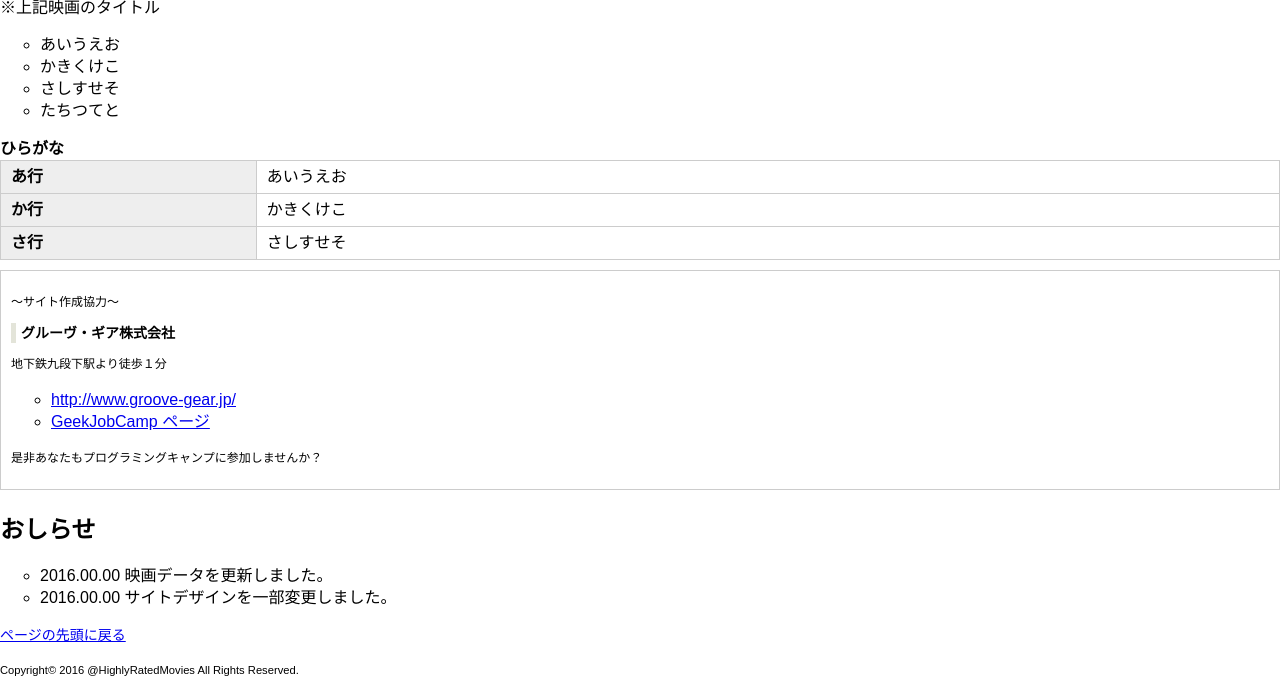
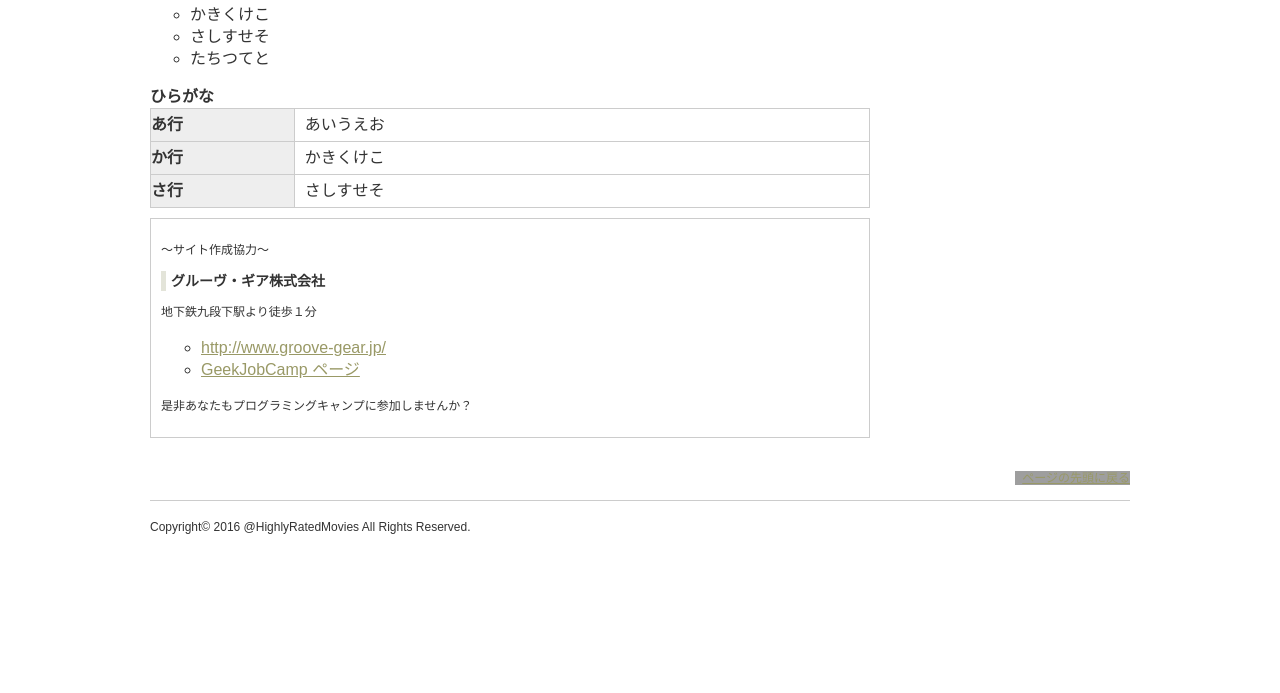
Before and after one commit to Taka-Haru/Highly-rated-movies, a PHP site: page /develop/app/index.php in a window 1280 px wide. Shown: the part 767-1460 px from the top of the page. After the commit the page ends 1301 px from the top, so only its background shows below. Run offline with PHP 8.4, Linux system fonts and the light colour scheme; grey boxes are pictures that could not be loaded.

Commit message:
6章まで完了

```diff
--- a/common/css/style.css
+++ b/common/css/style.css
@@ -1,79 +1,242 @@
-p{
+body{
+  color: #333333;
+}
+
+/*リンク*/
+a{color:#999966;}
+a:hover{color: #996600;}
+/*a:visited{color: #666666;}*/
+
+/*ページの先頭に戻る処理*/
+.pagetop{
+  font-size: 12px;
+  text-align: right;
+  margin-top: 30px;
+}
+
+.pagetop a{
+  background-image: url("../../image/ico_pagetop.png");
+  background-repeat: no-repeat;
+  background-position: 0 60%;
+  padding-left: 7px;
+}
+
+
+/*ページ*/
+#page{
+  width:980px;
+  margin: 0 auto;
+}
+
+/*ページヘッダー*/
+#pageHead #siteTitle{
+  font-size: 30px;
+  line-height: 1.2;
+  margin-bottom: 0;
+  font-family:cursive;
+}
+
+#pageHead #catchcopy{
+  font-size: 14px;
+  line-height: 1.5;
+  margin-top: 3px;
+  padding:0 20px;
+  font-family:cursive;
+}
+
+/*グローバルナビ*/
+#pageHead .globalNavi{
+  border: solid #CCCCCC;
+  border-width: 1px 0;
+  padding: 10px 0;
+}
+
+#pageHead .globalNavi ul{
+  margin: 0;
+  padding: 0;
+}
+
+#pageHead .globalNavi ul:after{
+  content: "";
+  clear:both;
+  display: block;
+}
+
+
+#pageHead .globalNavi ul li{
+  list-style: none;
+  width:245px;
+  float: left;
+  border-left: solid 1px #CCCCCC;
+  padding: 0 10px;
+  box-sizing: border-box;
+  text-align: center;
   font-size: 14px;
   line-height: 1.429;
 }
 
+#pageHead .globalNavi ul li:first-child{
+  border-left: none;
+}
+
+#pageHead .globalNavi ul li a{
+  color:inherit;
+  text-decoration: none;
+  display: block;
+  padding: 5px 0;
+}
+
+#pageHead .globalNavi ul li a:hover,
+#pageHead .globalNavi ul li.current a{
+  background-color: #F2F2E5;
+}
+
+#pageHead .globalNavi ul li a:hover{
+  background-color: #F2F2E5;
+}
+
+/*ページフッター*/
+#pageFoot{
+  border-top: solid 1px #CCCCCC;
+  margin-top: 15px;
+}
+
+
+#pageFoot #copyright small{
+  font-size: 12px;
+  line-height: 1.5;
+}
+
+/*ページボディ全体*/
+#pageBody{
+  margin-top: 30px;
+  /*background-color: #FFCC66;
+  border: solid 10px #FF0000;*/
+}
+
+#pageBody:after{
+  content:"";
+  clear:both;
+  display: block;
+}
+
+/*ページボディメイン*/
+#pageBodyMain{
+  width: 720px;
+  float: left;
+  /*background-color: #66CCFF;*/
+}
+
+/*ページボディサブ*/
+#pageBodySub{
+  width: 220px;
+  float: right;
+  /*background-color: #99FF66;*/
+}
+
+/*-----------------サブカラムの装飾-------------------*/
+/*サブカラムの見出し*/
+#pageBodySub h2{
+  font-size: 16px;
+  line-height: 1.375;
+  padding: 5px;
+  margin-top:0;
+  border-bottom: solid 1px #CCCCCC;
+
+}
+/*おしらせ内容*/
+#pageBodySub .newList ul{
+  list-style: none;
+  padding: 0;
+}
+
+#pageBodySub .newList ul li{
+  font-size: 12px;
+  line-height: 1.5;
+  margin:10px 5px;
+}
+
+#pageBodySub .newList ul li time{
+  font-weight: bold;
+  display: block;
+}
+
+/*-----------------メインカラムの装飾-------------------*/
+
+#pageBodyMain p{
+  font-size: 12px;
+  line-height: 1.429;
+}
+
 /*リスト*/
-ul li{
+#pageBodyMain ul li{
   font-size: 16px;
   list-style-type: circle;
   line-height: 1.375;
 }
 
 /*表*/
-table{
+#pageBodyMain table{
     font-size: 16px;
     line-height: 1.375;
     border: 1px solid #CCCCCC;
     width: 100%;
 }
 
-table th,
-table td{
+#pageBodyMaintable th,
+#pageBodyMain table td{
     border: 1px solid #CCCCCC;
     padding: 5px 10px;
     width: 80%;
 }
 
-table th{
+#pageBodyMain table th{
   background-color: #EEEEEE;
   text-align:left;
   width:20%
 }
 
-table caption{
+#pageBodyMain table caption{
   text-align: left;
   font-weight: bold;
 }
 
 
 /*見出し*/
-.pageTitle{
+#pageBodyMain .pageTitle{
   font-size: 26px;
   background-color: #F2F2E5;
   padding:5px 15px;
-  font-family:cursive;
   line-height: 1.231;
+  margin-top: 0;
 }
 
-.pageTitleSub{
+#pageBodyMain .heading-typeB{
   font-size: 16px;
-  color: #349FA6;
-  /*border-bottom: solid 1px #349FA6;*/
-  padding:0 5px;
   line-height: 1.375;
+  margin-left: 0;
 }
 
-.heading-typeC{
+#pageBodyMain .heading-typeC{
   font-size: 14px;
   border-left: solid 5px #E3E4D9;
   padding-left: 5px;
   line-height: 1.429;
 }
 
-.articleDetailHead{
+#pageBodyMain .articleDetailHead{
   border-bottom: solid 1px #CCCCCC;
   margin-bottom: 30px;
   padding-bottom: 10px;
 }
 
-.articleDetailFoot{
+#pageBodyMain .articleDetailFoot{
   padding: 10px;
   border: solid 1px #CCCCCC;
   margin-top: 10px;
 }
 
-.articleDetailFoot p{
+#pageBodyMain .articleDetailFoot p{
   font-size: 12px;
   line-height: 1.5;
 }
```
